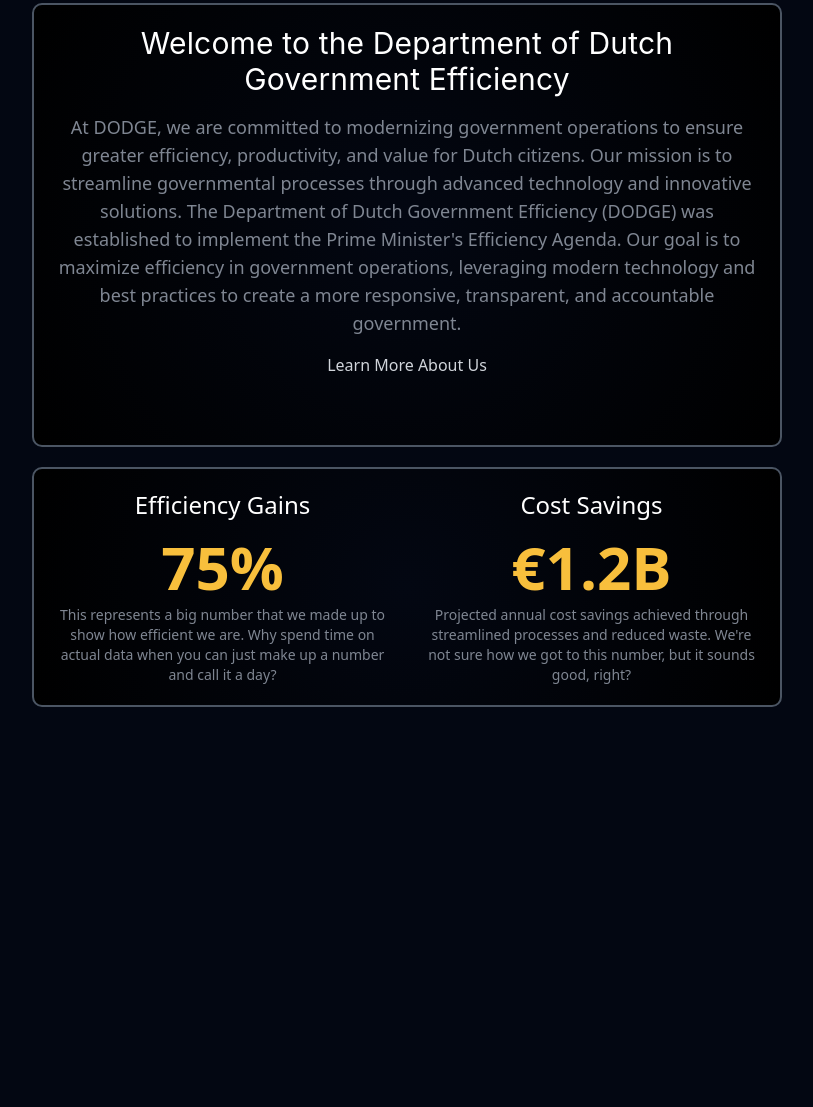
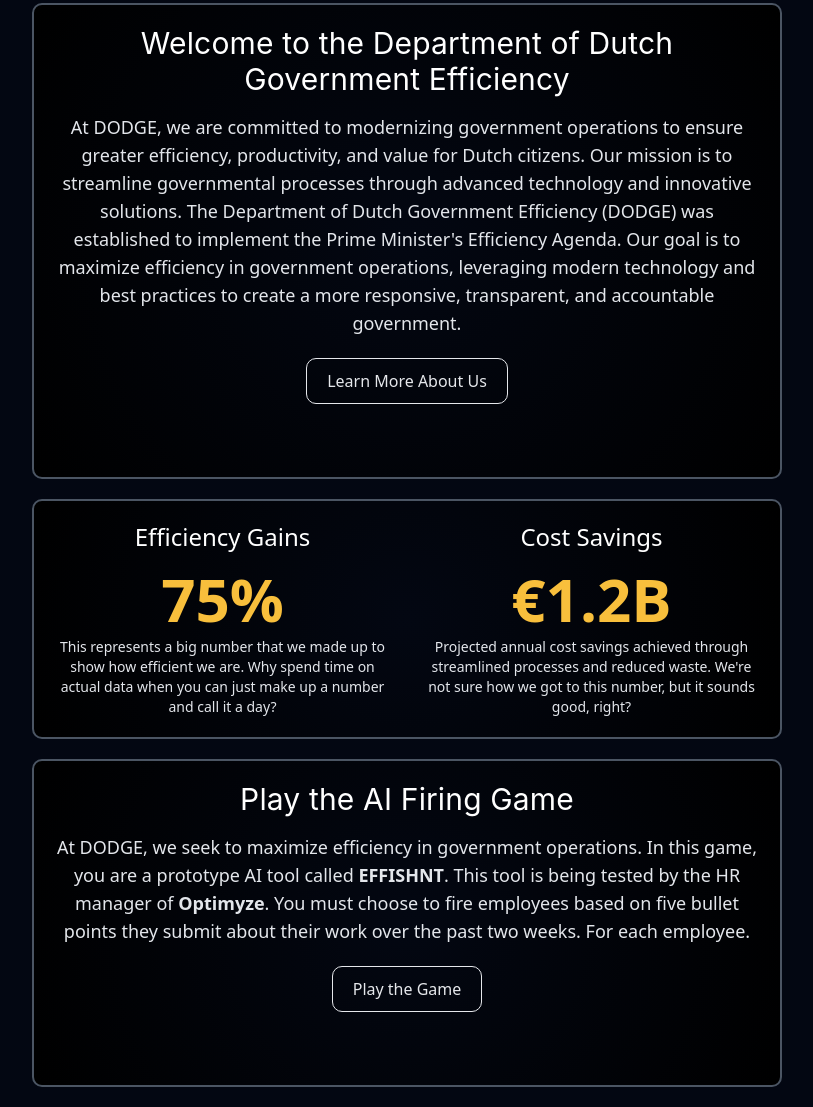
Before and after one commit to merijnvervoorn/dodge, a plain HTML site: page index.html in a window 1280 px wide. Shown: the part 204-1311 px from the top of the page, without its empty margins (233-1046 px from the left). Before the commit the page ends 931 px from the top, so only its background shows below. Drawn offline with nearby package versions, Linux system fonts and the light colour scheme; a web font is replaced by a local one.

Commit message:
Change text to be more white and add a game section to index

```diff
--- a/index.html
+++ b/index.html
@@ -47,7 +47,9 @@
             <p class="text-lg mb-4">
                 At DODGE, we are committed to modernizing government operations to ensure greater efficiency, productivity, and value for Dutch citizens. Our mission is to streamline governmental processes through advanced technology and innovative solutions. The Department of Dutch Government Efficiency (DODGE) was established to implement the Prime Minister's Efficiency Agenda. Our goal is to maximize efficiency in government operations, leveraging modern technology and best practices to create a more responsive, transparent, and accountable government.
             </p>
-            <a href="about.html" class="link">Learn More About Us</a>
+            <button type="button" class="link" onclick="window.location.href='about.html';" style="box-sizing: border-box; border: 1px solid #e5e7eb; padding: 10px 20px; color: #e5e7eb; background-color: transparent; border-radius: 10px; margin: 5px;">
+                Learn More About Us
+              </button>
         </div>
     </div>
 
@@ -65,5 +67,17 @@
             </div>
         </div>
         </div>
+
+        <div class="content-container">
+            <div class="intro text-center mb-12">
+                <h1 class="white text-3xl mb-4">Play the AI Firing Game</h1>
+                <p class="text-lg mb-4">
+                    At DODGE, we seek to maximize efficiency in government operations. In this game, you are a prototype AI tool called <strong>EFFISHNT</strong>. This tool is being tested by the HR manager of <strong>Optimyze</strong>. You must choose to fire employees based on five bullet points they submit about their work over the past two weeks. For each employee.
+                </p>
+                <button type="button" class="link" onclick="window.location.href='game.html';" style="box-sizing: border-box; border: 1px solid #e5e7eb; padding: 10px 20px; color: #e5e7eb; background-color: transparent; border-radius: 10px; margin: 5px;">
+                    Play the Game
+                  </button>
+            </div>
+        </div>
 </body>
 </html>
--- a/style.css
+++ b/style.css
@@ -61,12 +61,12 @@ h1 , .h1 {
 }
 .navbar .title h2 {
     margin: 0;
-    color: #7f8692;
+    color: #e3e6eb;
     font-size: 14px;
 }
 .navbar .title .h2 {
     margin: 0;
-    color: #7f8692;
+    color: #e3e6eb;
     font-size: 14px;
 }
 .navbar .menu {
@@ -111,7 +111,7 @@ h1 , .h1 {
 }
 
 .content-container p, .content-container ul, .content-container li {
-    color: #7f8692;
+    color: #e3e6eb;
 }
 
 .link {
@@ -149,7 +149,7 @@ table {
 }
 thead {
     border-top: hidden;
-    color: #7f8692;
+    color: #e3e6eb;
 }
 th, td {
     padding: 15px;
```
Also changed, not shown: fire-or-not.css (+5 -5 lines).
